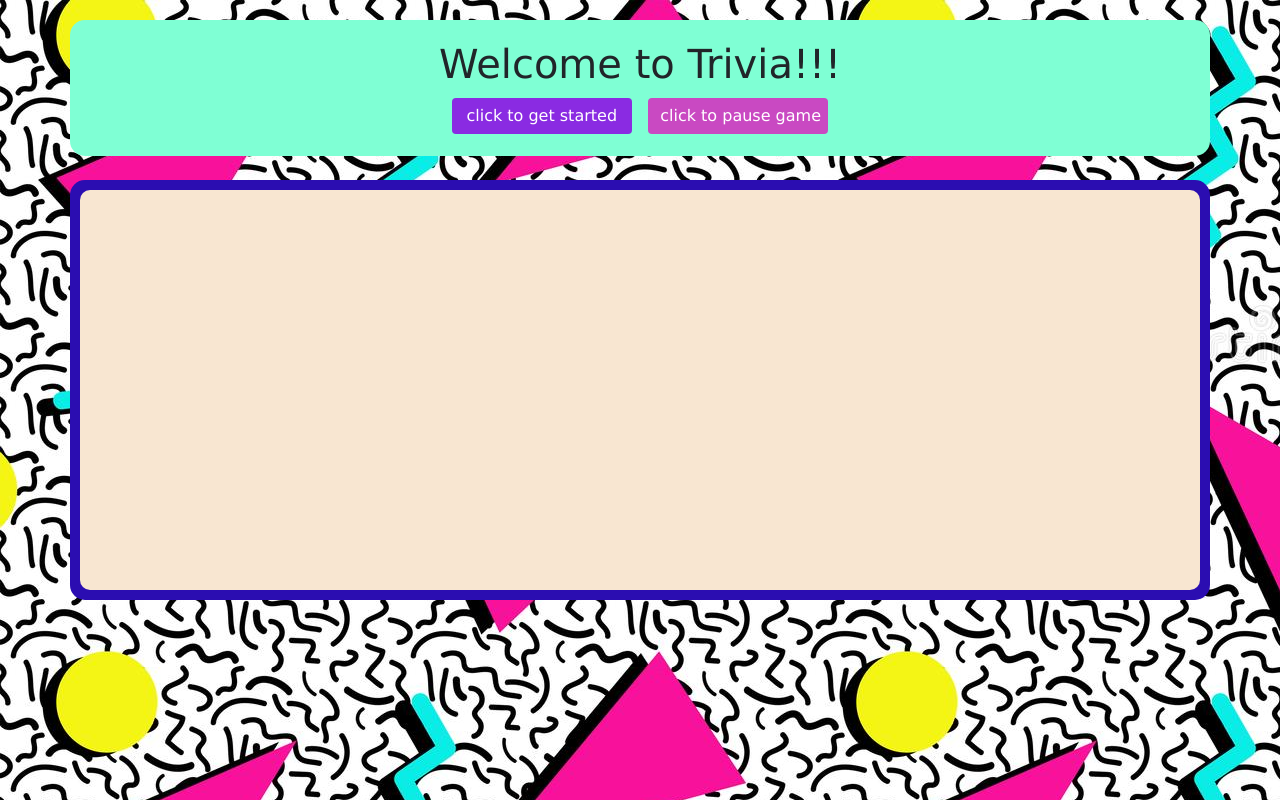
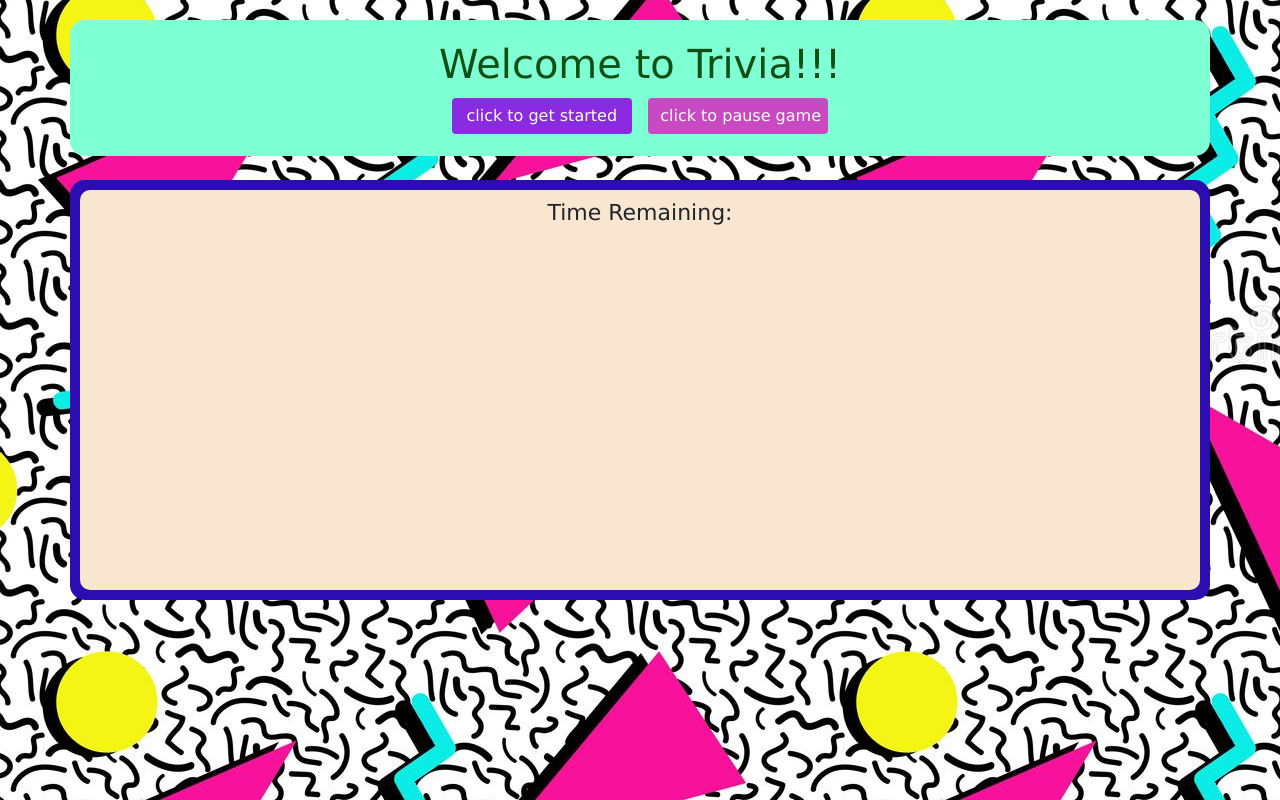
Before and after one commit to pswartz66/TriviaGame, a plain HTML site: page index.html in a window 1280 px wide. Drawn offline with nearby package versions, Linux system fonts and the light colour scheme.

Commit message:
add time remaining div and span

```diff
--- a/assets/css/style.css
+++ b/assets/css/style.css
@@ -27,6 +27,7 @@ body {
     padding: 20px;
     background-color: aquamarine;
     border-radius: 15px;
+    color: rgb(14, 80, 20);
     /* z-index: 10; */
 
 
@@ -83,6 +84,19 @@ h1 {
 
 }
 
+span {
+    font-size: 22px;
+    font-family: 'Lucida Sans', 'Lucida Sans Regular', 'Lucida Grande', 'Lucida Sans Unicode', Geneva, Verdana, sans-serif;
+
+}
+
+.text-centered {
+    width: 100%;
+    text-align: center;
+    margin-top: 6px;
+    margin-bottom: 6px;
+}
+
 @media screen and (max-width: 424px) {
 
     .spaced-row {
--- a/index.html
+++ b/index.html
@@ -50,6 +50,7 @@
         <div class="row main-game-container">
             <div class="col-lg-12 col-md-12">
                 <div class="row game-content">
+                    <div class="text-centered"><span id="time-remaining">Time Remaining: </span></div>
 
 
                 </div>
```
